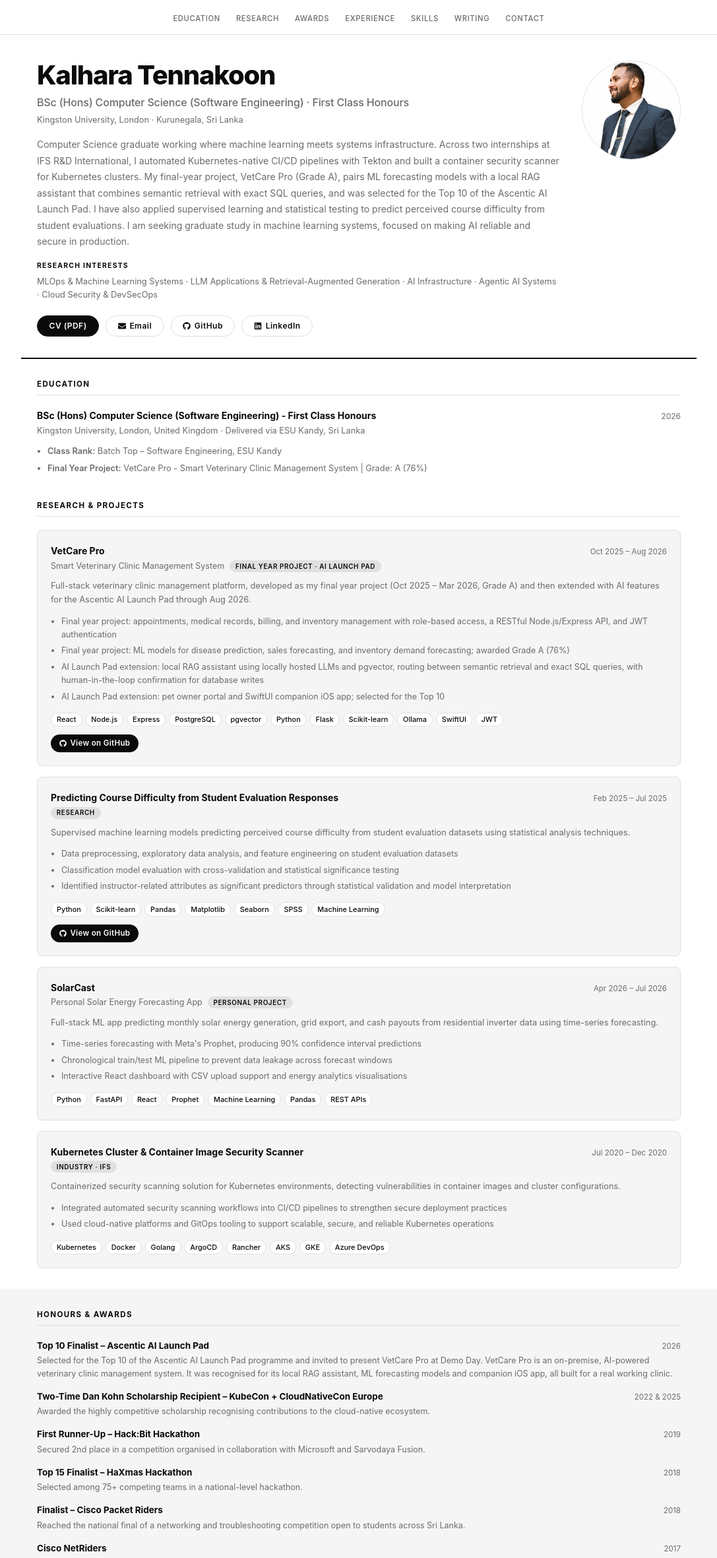
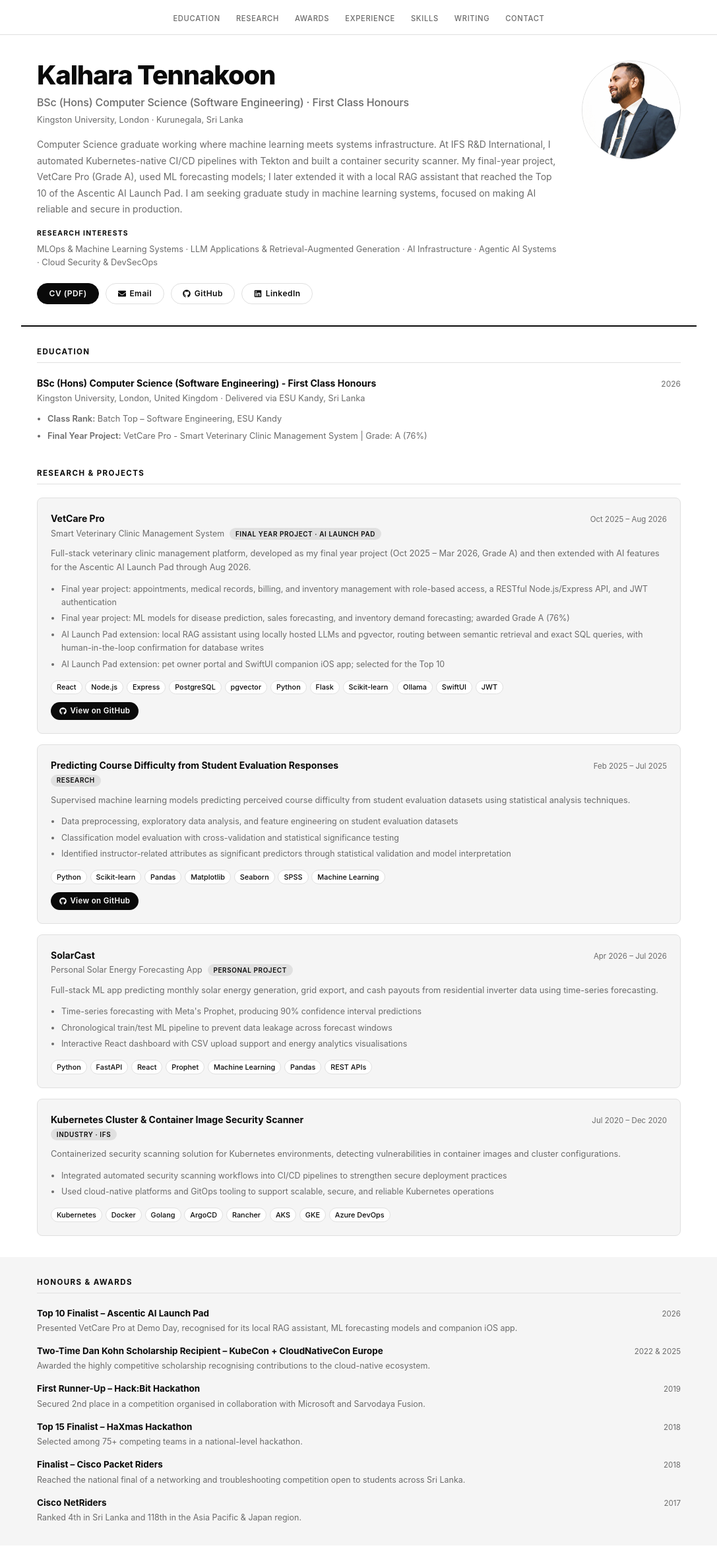
Before and after one commit to kalharatennakoon/kalharatennakoon.github.io, a React (Vite) app: page / in a window 1280 px wide. Shown: the top 2361 px of the page at 66% size, without its empty margins (96-1183 px from the left). Built offline with nearby package versions, Linux system fonts and the light colour scheme.

Commit message:
feat: update awards description and refine academic profile summary

```diff
--- a/src/components/Awards.tsx
+++ b/src/components/Awards.tsx
@@ -2,7 +2,7 @@ const awards = [
   {
     title: 'Top 10 Finalist – Ascentic AI Launch Pad',
     date: '2026',
-    description: 'Selected for the Top 10 of the Ascentic AI Launch Pad programme and invited to present VetCare Pro at Demo Day. VetCare Pro is an on-premise, AI-powered veterinary clinic management system. It was recognised for its local RAG assistant, ML forecasting models and companion iOS app, all built for a real working clinic.',
+    description: 'Presented VetCare Pro at Demo Day, recognised for its local RAG assistant, ML forecasting models and companion iOS app.',
   },
   {
     title: 'Two-Time Dan Kohn Scholarship Recipient – KubeCon + CloudNativeCon Europe',
--- a/src/components/Hero.tsx
+++ b/src/components/Hero.tsx
@@ -35,7 +35,7 @@ function Hero() {
 
             {/* Academic profile */}
             <p style={{ fontSize: '0.875rem', color: 'var(--text-secondary)', lineHeight: 1.75, margin: '0 0 1rem' }}>
-              Computer Science graduate working where machine learning meets systems infrastructure. Across two internships at IFS R&amp;D International, I automated Kubernetes-native CI/CD pipelines with Tekton and built a container security scanner for Kubernetes clusters. My final-year project, VetCare Pro (Grade A), pairs ML forecasting models with a local RAG assistant that combines semantic retrieval with exact SQL queries, and was selected for the Top 10 of the Ascentic AI Launch Pad. I have also applied supervised learning and statistical testing to predict perceived course difficulty from student evaluations. I am seeking graduate study in machine learning systems, focused on making AI reliable and secure in production.
+              Computer Science graduate working where machine learning meets systems infrastructure. At IFS R&amp;D International, I automated Kubernetes-native CI/CD pipelines with Tekton and built a container security scanner. My final-year project, VetCare Pro (Grade A), used ML forecasting models; I later extended it with a local RAG assistant that reached the Top 10 of the Ascentic AI Launch Pad. I am seeking graduate study in machine learning systems, focused on making AI reliable and secure in production.
             </p>
 
             {/* Research interests */}
```
